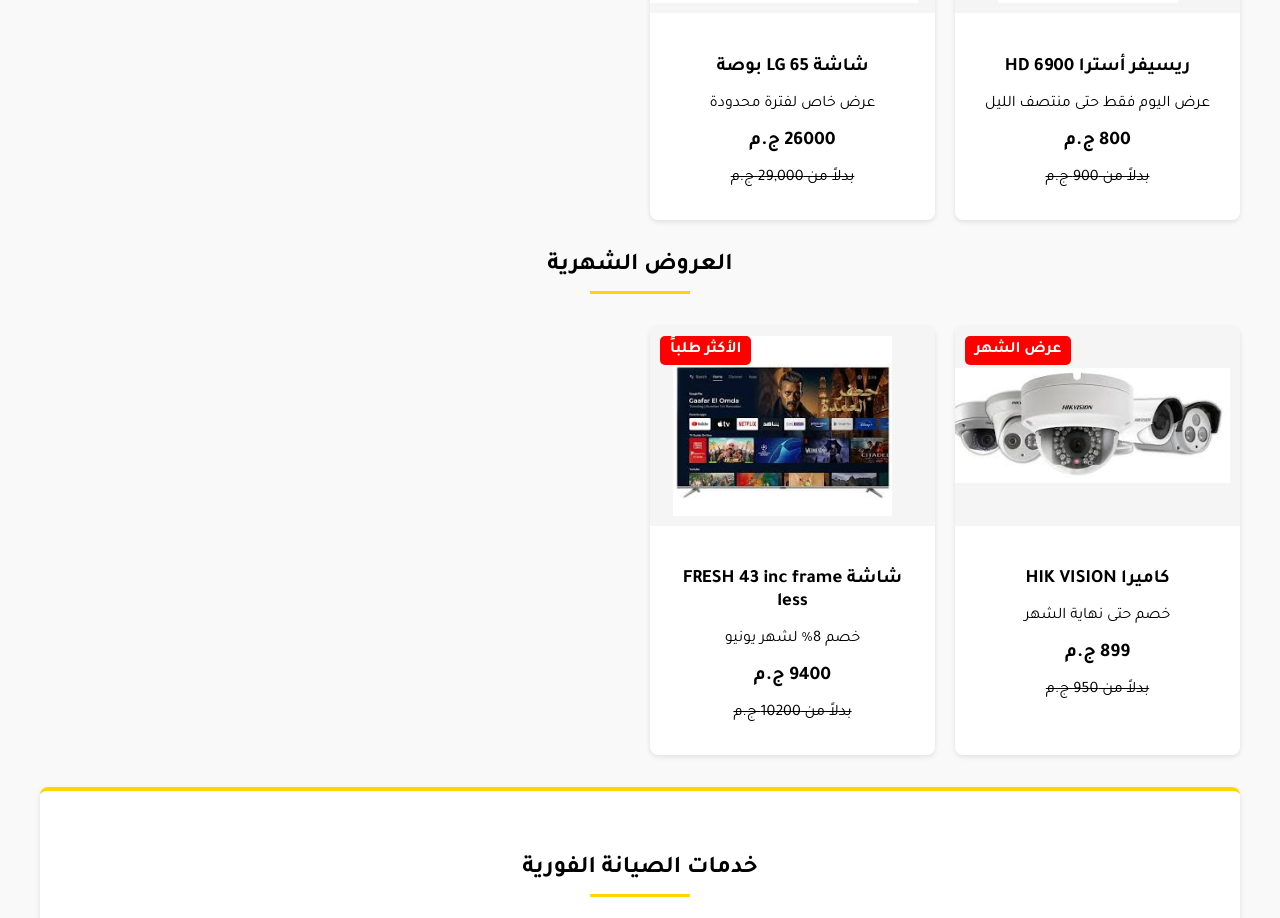
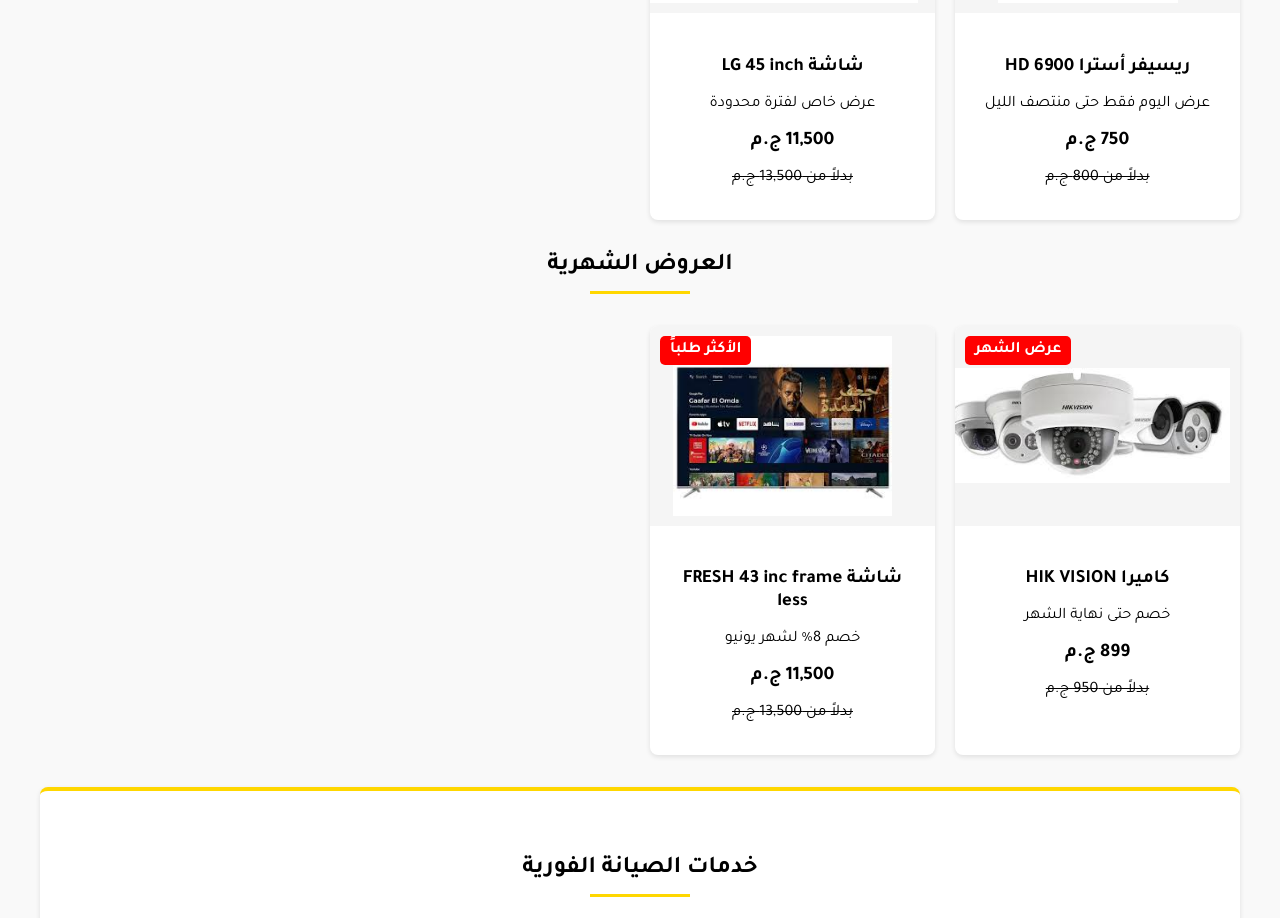
Before and after one commit to khaledgamalselim/elsaher, a plain HTML site: page index.html in a window 1280 px wide. Shown: the part 940-1858 px from the top of the page. Drawn offline with Linux system fonts and the light colour scheme.

Commit message:
Update index.html

```diff
--- a/index.html
+++ b/index.html
@@ -310,8 +310,8 @@
       <div class="product-info">
         <h3>ريسيفر أسترا 6900 HD</h3>
         <p>عرض اليوم فقط حتى منتصف الليل</p>
-        <div class="product-price">800 ج.م</div>
-        <p><s>بدلاً من 900 ج.م</s></p>
+        <div class="product-price">750 ج.م</div>
+        <p><s>بدلاً من 800 ج.م</s></p>
       </div>
     </div>
 
@@ -319,10 +319,10 @@
       <div class="offer-badge">خصم 10%</div>
       <img src="شاشة.jpg" alt="شاشة LG 65U80006LB" class="product-image">
       <div class="product-info">
-        <h3>شاشة LG 65 بوصة</h3>
+        <h3>شاشة LG 45 inch </h3>
         <p>عرض خاص لفترة محدودة</p>
-        <div class="product-price">26000 ج.م</div>
-        <p><s>بدلاً من 29,000 ج.م</s></p>
+        <div class="product-price">11,500 ج.م</div>
+        <p><s>بدلاً من 13,500 ج.م</s></p>
       </div>
     </div>
   </section>
@@ -347,8 +347,8 @@
       <div class="product-info">
         <h3>شاشة FRESH 43 inc frame less</h3>
         <p>خصم 8% لشهر يونيو</p>
-        <div class="product-price">9400 ج.م</div>
-        <p><s>بدلاً من 10200 ج.م</s></p>
+        <div class="product-price">11,500 ج.م</div>
+        <p><s>بدلاً من 13,500 ج.م</s></p>
       </div>
     </div>
   </section>
```
